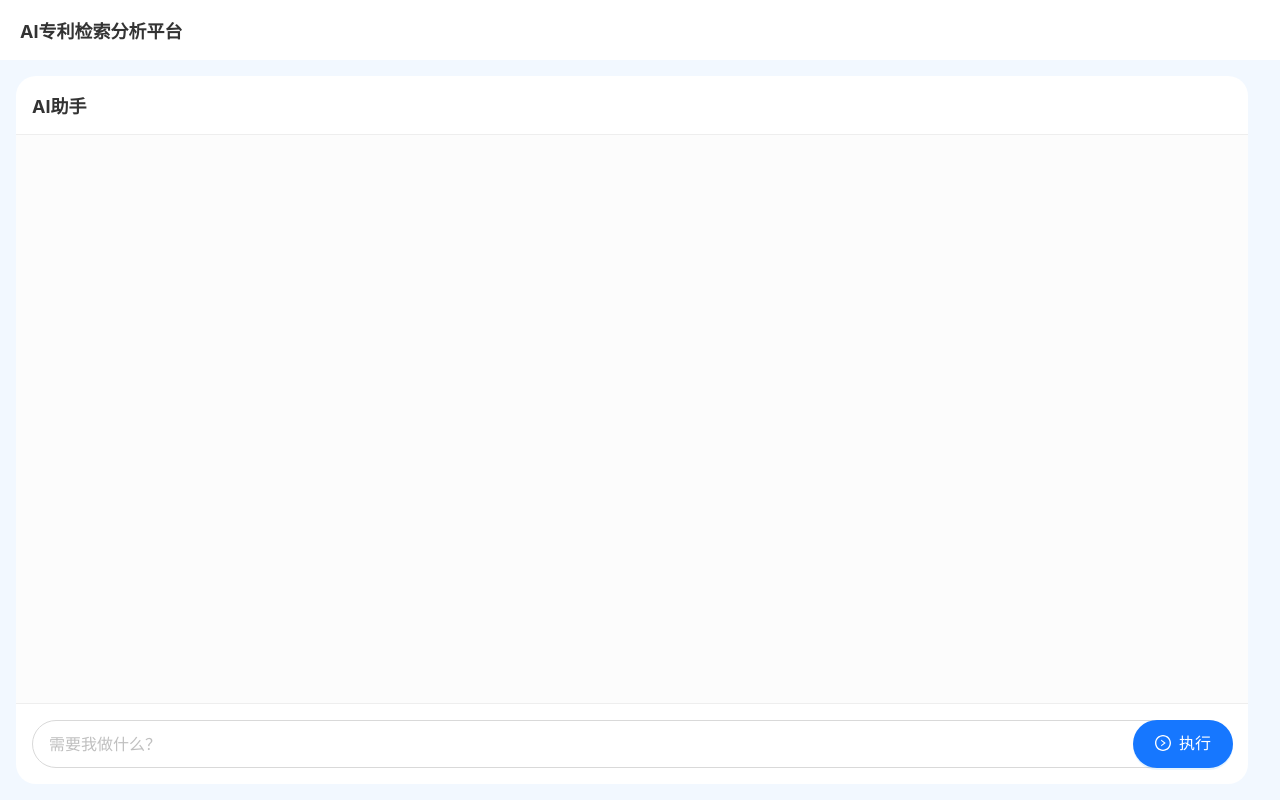
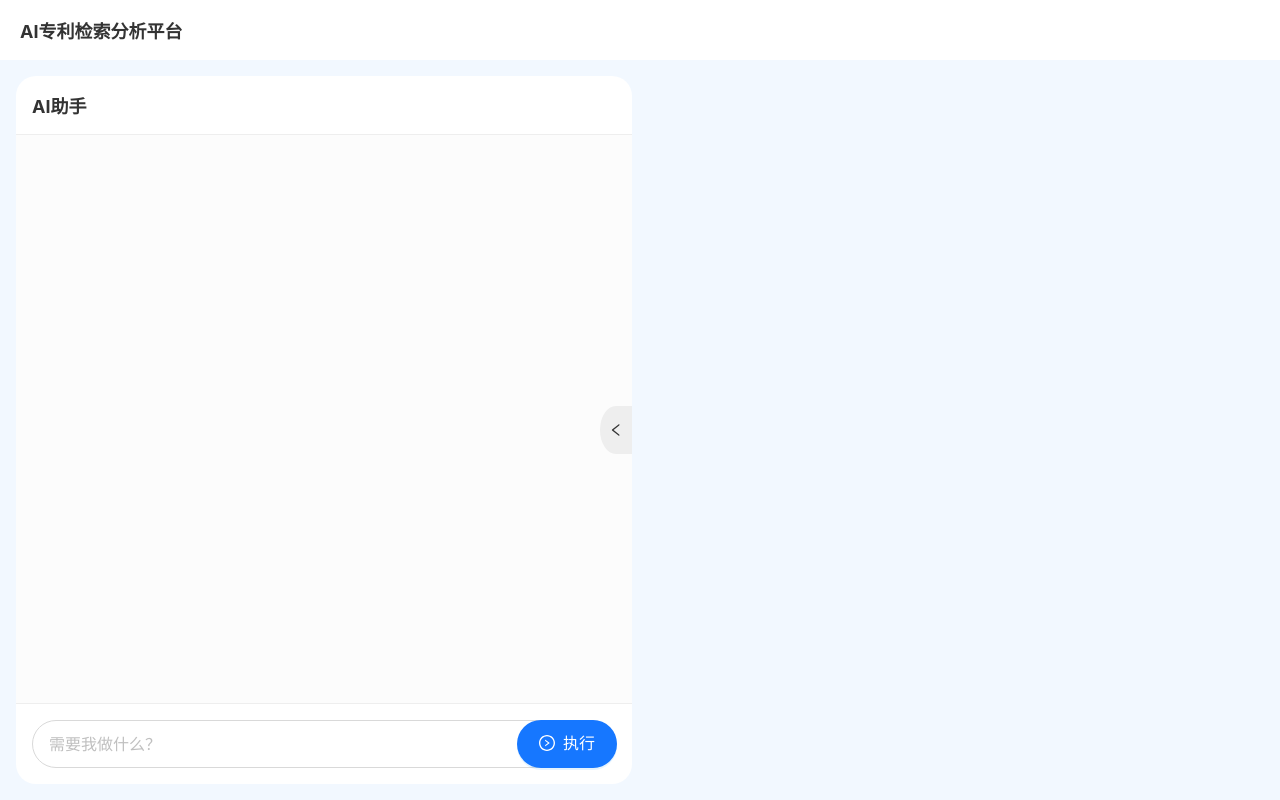
Before and after one commit to NathanCong/sqs-client, a Vue app: page /chat in a window 1280 px wide. Built offline with nearby package versions, Linux system fonts and the light colour scheme.

Commit message:
feat: 新增聊天框收起展开

```diff
--- a/src/views/chat/ChatPage.vue
+++ b/src/views/chat/ChatPage.vue
@@ -1,10 +1,17 @@
 <template>
   <div class="chat">
     <div class="chat-mainner">
-      <section
-        class="chat-modal-wrapper"
-        :class="{ full: toolStore.activePanel === '' }"
-      >
+      <!-- 聊天对话 -->
+      <template v-if="!isShowChat">
+        <div class="chat-button show" @click="onChatShow">
+          <RightOutlined />
+        </div>
+      </template>
+      <template v-if="isShowChat">
+        <section class="chat-modal-wrapper">
+          <div class="chat-button hide" @click="onChatHide">
+            <LeftOutlined />
+          </div>
           <ChatModal
             ref="chatModalRef"
             :chatList="chatStore.currentChatList"
@@ -12,28 +19,40 @@
             @exec="onExec"
           />
         </section>
-      <section
-        class="tool-panel-wrapper"
-        :class="{ show: toolStore.activePanel !== '' }"
-      >
+      </template>
+      <!-- 功能面板 -->
+      <template v-if="true">
+        <section class="tool-panel-wrapper">
           <ToolPanel
             @onAdvancedFormPanelConfirm="handleOthers"
             @onBatchFormPanelConfirm="handleOthers"
           />
         </section>
+      </template>
     </div>
   </div>
 </template>
 
 <script lang="ts" setup>
+import { LeftOutlined, RightOutlined } from '@ant-design/icons-vue'
 import { ref, onMounted, computed } from 'vue'
 import { useRoute } from 'vue-router'
 import ChatModal from './components/ChatModal.vue'
 import ToolPanel from './components/ToolPanel'
-import { consultStream } from '@/apis'
+// import { consultStream } from '@/apis'
 import { useChatStore } from '@/store/chat'
 import { useToolStore } from '@/store/tool'
-import { PATENT_TABLE_COLUMNS } from '@/consts'
+// import { PATENT_TABLE_COLUMNS } from '@/consts'
+
+const isShowChat = ref(true)
+
+function onChatShow() {
+  isShowChat.value = true
+}
+
+function onChatHide() {
+  isShowChat.value = false
+}
 
 // 定义 states
 const chatModalRef = ref<InstanceType<typeof ChatModal>>()
@@ -55,78 +74,78 @@ async function handleOthers(userCommand: string) {
   console.log('userCommand', userCommand)
 }
 
-function getToolData(toolResult: string) {
-  const regex = /<output>([\s\S]*?)<\/output>/g
-  const matches = regex.exec(toolResult)
-  let toolData = {}
-  if (matches) {
-    try {
-      toolData = JSON.parse(matches[1])
-    } catch (err) {
-      console.warn(err)
-    }
-  }
-  return toolData
-}
+// function getToolData(toolResult: string) {
+//   const regex = /<output>([\s\S]*?)<\/output>/g
+//   const matches = regex.exec(toolResult)
+//   let toolData = {}
+//   if (matches) {
+//     try {
+//       toolData = JSON.parse(matches[1])
+//     } catch (err) {
+//       console.warn(err)
+//     }
+//   }
+//   return toolData
+// }
 
-async function handleAsk(userCommand: string) {
-  const messageId = chatStore.add('assistant', 'text', '请稍等，正在思考中...')
-  let tempContent = ''
-  let toolResults: string[] = []
-  requestLoading.value = true
-  try {
-    await consultStream({
-      sessionId: chatStore.currentChatId,
-      question: userCommand,
-      onChunk: (chunk) => {
-        if (chunk === '[DONE]') {
-          if (toolResults.length > 1) {
-            const { sources } = getToolData(toolResults[1]) as {
-              sources: unknown[]
-            }
-            // 关闭所有面板
-            toolStore.closeAllPanels()
-            toolStore.openPreviewPanel('list', {
-              columns: PATENT_TABLE_COLUMNS,
-              dataSource: sources,
-              total: sources.length,
-              pageNum: 1,
-              pageSize: sources.length
-            })
-          }
-          return
-        }
-        // 有 tool_result 情况
-        if (chunk.includes('<tool_result>')) {
-          const regex = /<tool_result>([\s\S]*?)<\/tool_result>/g
-          const matches = chunk.match(regex) || []
-          if (matches) {
-            toolResults = matches
-            tempContent = chunk.replace(regex, '')
-            chatStore.update(messageId, tempContent, toolResults, true)
-            chatModalRef.value?.scrollToBottom()
-          }
-          return
-        }
-        // 没有 tool_result 情况
-        tempContent = chunk
-        chatStore.update(messageId, tempContent, toolResults, true)
-        chatModalRef.value?.scrollToBottom()
-      }
-    })
-  } catch (err) {
-    console.warn(err)
-  } finally {
-    requestLoading.value = false
-  }
-}
+// async function handleAsk(userCommand: string) {
+//   const messageId = chatStore.add('assistant', 'text', '请稍等，正在思考中...')
+//   let tempContent = ''
+//   let toolResults: string[] = []
+//   requestLoading.value = true
+//   try {
+//     await consultStream({
+//       sessionId: chatStore.currentChatId,
+//       question: userCommand,
+//       onChunk: (chunk) => {
+//         if (chunk === '[DONE]') {
+//           if (toolResults.length > 1) {
+//             const { sources } = getToolData(toolResults[1]) as {
+//               sources: unknown[]
+//             }
+//             // 关闭所有面板
+//             toolStore.closeAllPanels()
+//             toolStore.openPreviewPanel('list', {
+//               columns: PATENT_TABLE_COLUMNS,
+//               dataSource: sources,
+//               total: sources.length,
+//               pageNum: 1,
+//               pageSize: sources.length
+//             })
+//           }
+//           return
+//         }
+//         // 有 tool_result 情况
+//         if (chunk.includes('<tool_result>')) {
+//           const regex = /<tool_result>([\s\S]*?)<\/tool_result>/g
+//           const matches = chunk.match(regex) || []
+//           if (matches) {
+//             toolResults = matches
+//             tempContent = chunk.replace(regex, '')
+//             chatStore.update(messageId, tempContent, toolResults, true)
+//             chatModalRef.value?.scrollToBottom()
+//           }
+//           return
+//         }
+//         // 没有 tool_result 情况
+//         tempContent = chunk
+//         chatStore.update(messageId, tempContent, toolResults, true)
+//         chatModalRef.value?.scrollToBottom()
+//       }
+//     })
+//   } catch (err) {
+//     console.warn(err)
+//   } finally {
+//     requestLoading.value = false
+//   }
+// }
 
 function onExec({ userCommand }: { userCommand: string }) {
   chatStore.add('user', 'text', userCommand)
   // 判断查询模式
   const { key } = route.query
   if (key === '1') {
-    handleAsk(userCommand)
+    // handleAsk(userCommand)
     return
   }
 }
@@ -193,30 +212,59 @@ onMounted(() => {
     box-sizing: border-box;
     padding: 16px;
     display: flex;
-    flex-direction: row;
     justify-content: center;
     align-items: center;
+    position: relative;
 
     .chat-modal-wrapper {
-      width: 550px;
+      flex: 1;
       height: 100%;
+      position: relative;
+    }
 
-      &.full {
-        width: 100%;
-        flex: 1;
+    .chat-button {
+      width: 32px;
+      height: 48px;
+      display: flex;
+      align-items: center;
+      justify-content: center;
+      background-color: #eee;
+      cursor: pointer;
+
+      &:hover {
+        background-color: #ddd;
+      }
+
+      &:active {
+        background-color: #ccc;
+      }
+
+      &.hide {
+        border-top-left-radius: 50%;
+        border-bottom-left-radius: 50%;
+        position: absolute;
+        top: 50%;
+        right: 0;
+        transform: translateY(-50%);
+        z-index: 1000;
+      }
+
+      &.show {
+        border-top-right-radius: 50%;
+        border-bottom-right-radius: 50%;
+        position: absolute;
+        top: 50%;
+        left: 16px;
+        transform: translateY(-50%);
+        z-index: 1000;
       }
     }
 
     .tool-panel-wrapper {
-      width: auto;
+      flex: 1;
       height: 100%;
-      // background: #999;
-      margin-left: 16px;
-
-      &.show {
-        width: 100%;
-        flex: 1;
-      }
+      box-sizing: border-box;
+      padding-left: 16px;
     }
   }
 }
```
Also changed, not shown: src/types/components.d.ts (+10 -0 lines). Lines whose indentation alone changed are shown as unchanged.
